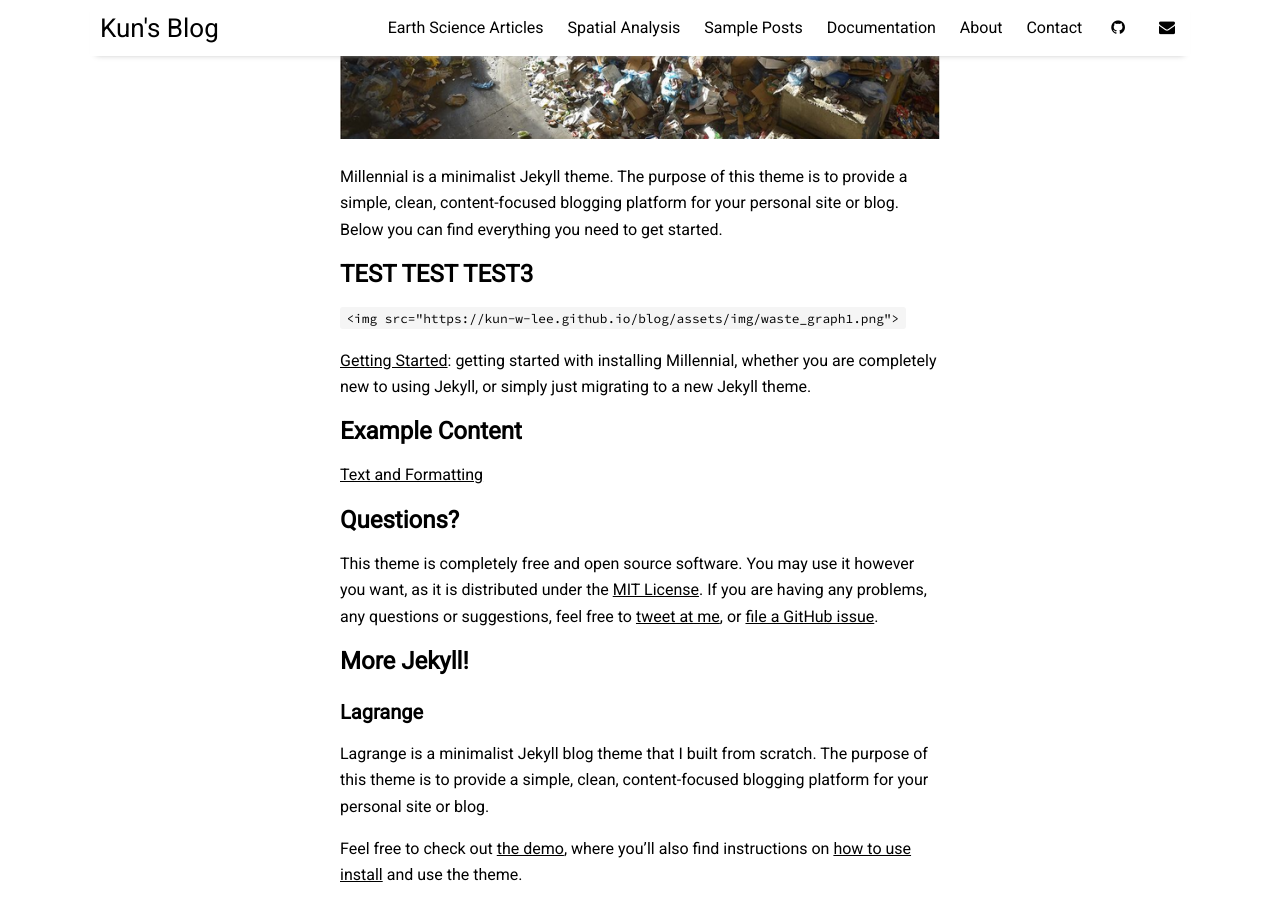
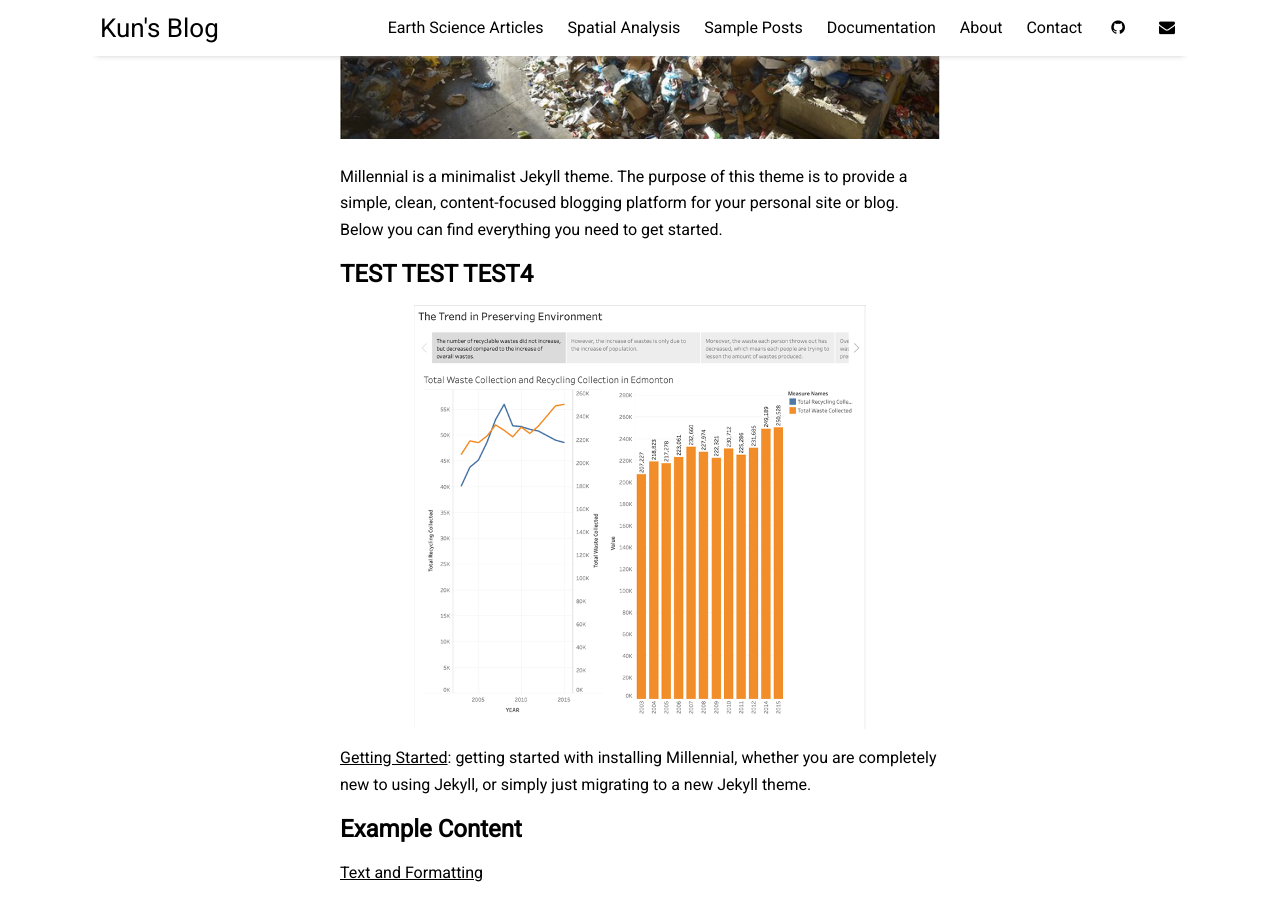
Before and after one commit to kun-w-lee/blog, a Jekyll site: the page built from _posts/2019-11-04-edmonton_wastes.md, in a window 1280 px wide and 900 px high, scrolled down 423 px. Built offline with Jekyll 4.4.1, drawn with Linux system fonts in a browser that asks for light colours; nearby versions of some CDN libraries.

Commit message:
Update 2019-11-04-edmonton_wastes.md

```diff
--- a/_posts/2019-11-04-edmonton_wastes.md
+++ b/_posts/2019-11-04-edmonton_wastes.md
@@ -9,11 +9,12 @@ image: edmonton_wastes.png
 
 Millennial is a minimalist Jekyll theme. The purpose of this theme is to provide a simple, clean, content-focused blogging platform for your personal site or blog. Below you can find everything you need to get started.
 
-## TEST TEST TEST3
+## TEST TEST TEST4
 
-`<img src="{{ site.github.url }}/assets/img/waste_graph1.png">`
+<!-- src="https://kun-w-lee.github.io/blog/assets/img/edmonton_wastes.png" -->
+<!-- `<img src="{{ site.github.url }}/assets/img/waste_graph1.png">` -->
 
-<!-- ![hello](./blog//assets/img/waste_graph1.png) -->
+![hello](https://kun-w-lee.github.io/blog//assets/img/waste_graph1.png)
 
 [Getting Started]({{ site.github.url }}{% post_url 2016-10-10-getting-started %}): getting started with installing Millennial, whether you are completely new to using Jekyll, or simply just migrating to a new Jekyll theme.
 
```
